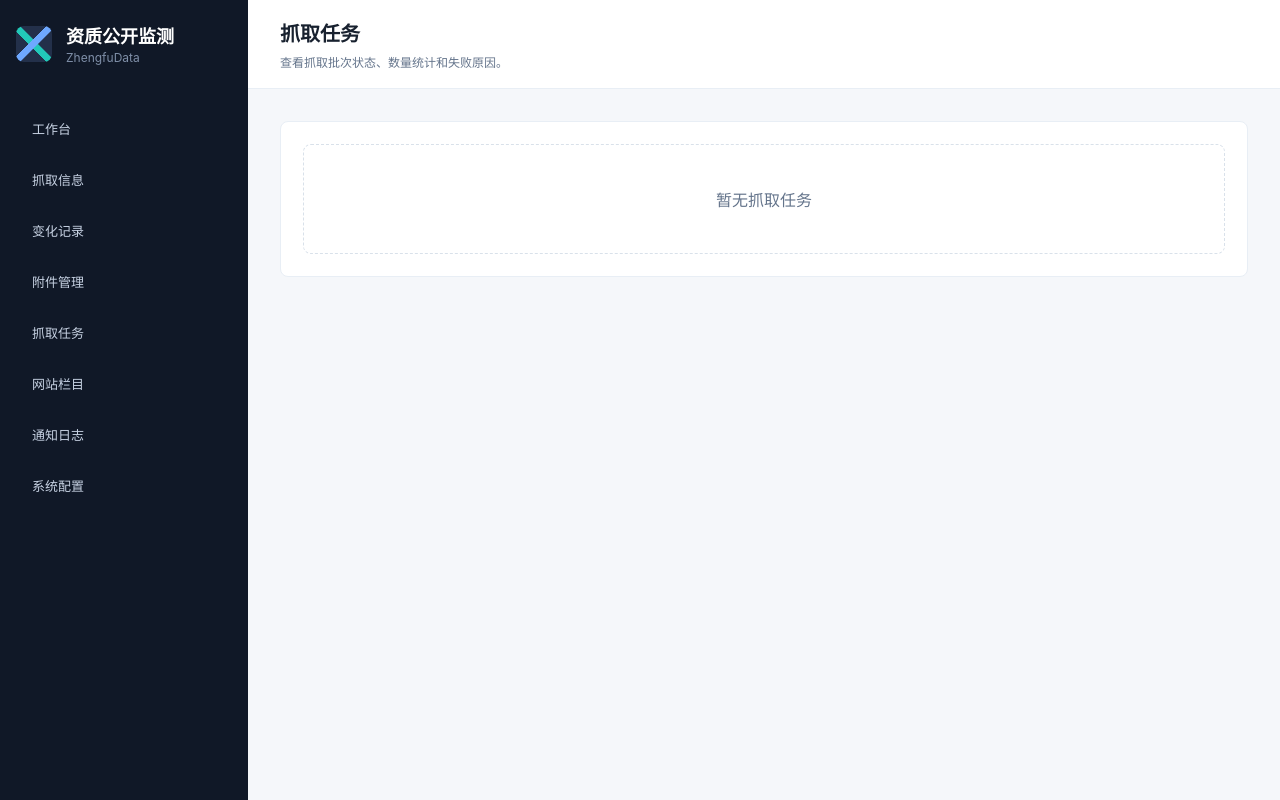
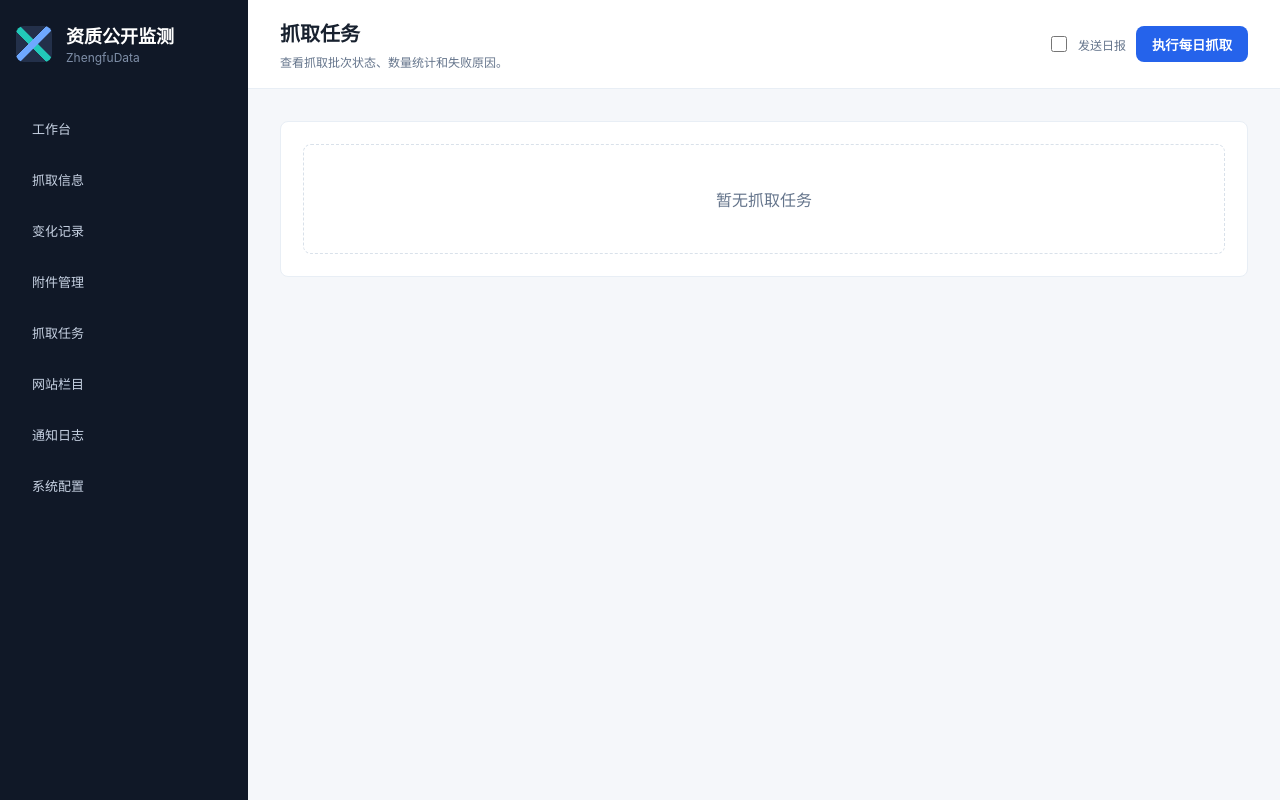
Before and after one commit to liuxiaobo0411/zhengfuData, a FastAPI app: template app/templates/archive/crawl_runs.html in a window 1280 px wide. Run offline with FastAPI, Linux system fonts and the light colour scheme; the template is opened without the code that fills it, so the values that code supplies are empty.

Commit message:
feat: trigger daily crawl from dashboard

```diff
--- a/app/static/css/app.css
+++ b/app/static/css/app.css
@@ -352,6 +352,31 @@ a {
   color: var(--muted);
   background: #edf2f7;
   font-size: 12px;
+}
+
+.inline-action-form {
+  display: inline-flex;
+  gap: 10px;
+  align-items: center;
+  margin: 0;
+}
+
+.inline-checkbox {
+  display: inline-flex;
+  gap: 8px;
+  align-items: center;
+  color: var(--muted);
+  font-size: 12px;
+  white-space: nowrap;
+}
+
+.inline-checkbox input {
+  width: 16px;
+  height: 16px;
+}
+
+.inline-checkbox span {
+  margin: 0;
 }
 
 .panel-title.nested {
--- a/app/templates/archive/crawl_runs.html
+++ b/app/templates/archive/crawl_runs.html
@@ -7,6 +7,15 @@
   <div>
     <h1>抓取任务</h1>
     <p>查看抓取批次状态、数量统计和失败原因。</p>
+  </div>
+  <div class="topbar-actions">
+    <form class="inline-action-form" method="post" action="/crawl-runs/run-daily">
+      <label class="inline-checkbox">
+        <input type="checkbox" name="notify">
+        <span>发送日报</span>
+      </label>
+      <button type="submit">执行每日抓取</button>
+    </form>
   </div>
 </header>
 
--- a/app/templates/dashboard.html
+++ b/app/templates/dashboard.html
@@ -15,7 +15,9 @@
       <span class="status-pill {{ 'success' if scheduler.running else 'warning' }}">
         定时抓取{{ '运行中' if scheduler.running else '未启用' }}
       </span>
-      <a class="button-link" href="/sites">手动抓取</a>
+      <form class="inline-action-form" method="post" action="/crawl-runs/run-daily">
+        <button type="submit">执行每日抓取</button>
+      </form>
     </div>
   </header>
 
```
Also changed, not shown: app/routers/web/archive.py (+13 -0 lines), docs/V1_MVP验收记录.md (+24 -0 lines), tests/test_app.py (+33 -0 lines), README.md.
